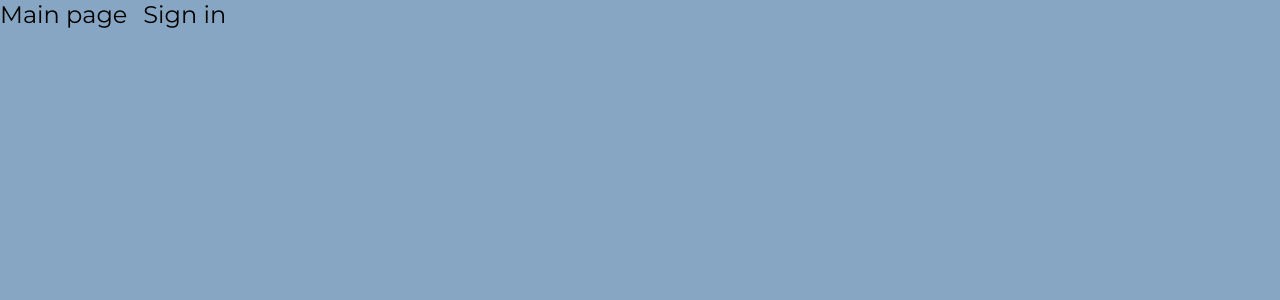
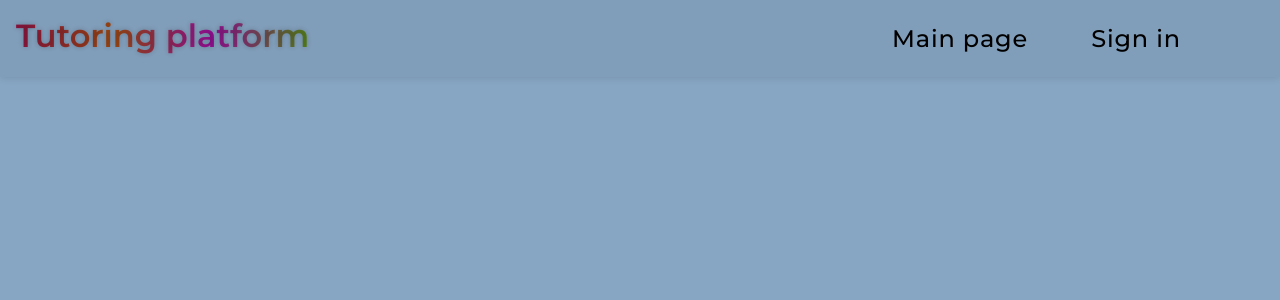
Before and after one commit to m-gibas/interactive-tutoring-platform, an Angular app in the folder frontend/interactive-tutoring/: page / in a window 1280 px wide. Shown: the top 300 px of the page. Built offline with nearby package versions, Linux system fonts and the light colour scheme; no server answers; a web font is replaced by a local one.

Commit message:
top navbar styles added

```diff
--- a/frontend/interactive-tutoring/src/app/app.component.html
+++ b/frontend/interactive-tutoring/src/app/app.component.html
@@ -5,6 +5,8 @@
 </nav> -->
 <app-main-page></app-main-page>
 <router-outlet></router-outlet>
+
+<div class="big"></div>
 
 <!-- <br /><br /><br /><br />
 <div>
--- a/frontend/interactive-tutoring/src/app/core/components/main-page/main-page.component.html
+++ b/frontend/interactive-tutoring/src/app/core/components/main-page/main-page.component.html
@@ -1,3 +1,5 @@
+<div class="main-nav">
+  <div class="logo">Tutoring platform</div>
   <ng-container *ngIf="currentUser && currentUser.length > 4; else navForGuest">
     <nav>
       <a routerLink="/">Main page</a>
@@ -12,3 +14,4 @@
       <a routerLink="/login">Sign in</a>
     </nav>
   </ng-template>
+</div>
--- a/frontend/interactive-tutoring/src/app/core/components/main-page/main-page.component.ts
+++ b/frontend/interactive-tutoring/src/app/core/components/main-page/main-page.component.ts
@@ -1,4 +1,4 @@
-import { Component, OnInit, inject } from '@angular/core';
+import { ChangeDetectorRef, Component, OnInit, inject } from '@angular/core';
 import { AsyncPipe, CommonModule, NgIf } from '@angular/common';
 import { RouterLink } from '@angular/router';
 import { UserService } from '../../services/user.service';
@@ -13,6 +13,8 @@ import { Observable, Subscription, take } from 'rxjs';
 export class MainPageComponent implements OnInit {
   private userService = inject(UserService);
 
+  private cdr = inject(ChangeDetectorRef);
+
   protected currentUser!: string;
 
   currUser!: Observable<string>;
@@ -22,10 +24,14 @@ export class MainPageComponent implements OnInit {
 
     this.userService
       .getCurrentUsername()
-      .pipe(take(1))
+      // .pipe(take(1))
       .subscribe((user) => {
         console.log('curr user: ', user);
         this.currentUser = user.username;
+        // nie działa :(( nie odświeża sie
+        console.log(this.currUser);
+
+        this.cdr.detectChanges();
         // return true;
       });
   }
--- a/frontend/interactive-tutoring/src/app/styles/all-styles.scss
+++ b/frontend/interactive-tutoring/src/app/styles/all-styles.scss
@@ -1,3 +1,4 @@
-@import "login.component";
-@import "register.component";
-@import "main-page.component";
+@import 'login.component';
+@import 'logout.component';
+@import 'register.component';
+@import 'main-page.component';
--- a/frontend/interactive-tutoring/src/app/styles/login.component.scss
+++ b/frontend/interactive-tutoring/src/app/styles/login.component.scss
@@ -1,3 +1,4 @@
+app-login {
   .register-prompt {
     width: 100%;
     margin-top: 2.5rem;
@@ -29,3 +30,4 @@
       }
     }
   }
+}
--- a/frontend/interactive-tutoring/src/app/styles/main-page.component.scss
+++ b/frontend/interactive-tutoring/src/app/styles/main-page.component.scss
@@ -1,11 +1,54 @@
+app-main-page {
+  .main-nav {
+    width: 100%;
+    position: sticky;
+    padding: 1rem;
+    top: 0;
+    background: rgba(0, 0, 0, 0.05);
+    box-shadow: 0 0 8px rgba(0, 0, 0, 0.15);
+
+    .logo {
+      position: fixed;
+      width: fit-content;
+      font-size: 2rem;
+      font-weight: 600;
+      text-shadow: 0 0 5px rgba(0, 0, 0, 0.2);
+      background: linear-gradient(
+        to right,
+        #8c1341,
+        #9c4912,
+        rgb(151, 16, 151),
+        rgb(85, 131, 24)
+      );
+      -webkit-text-fill-color: transparent;
+      background-clip: text;
+      -webkit-background-clip: text;
+    }
+
     nav {
       display: flex;
+      justify-content: flex-end;
       gap: 1rem;
+      padding: 0.5rem 3rem;
     }
 
     a {
+      width: 10rem;
+      text-align: center;
+      cursor: pointer;
       font-size: 1.5rem;
+      font-weight: 500;
       text-decoration: none;
       color: #000;
-    cursor: pointer;
+      letter-spacing: 0.05rem;
+      transition:
+        color 0.3s ease-in-out,
+        letter-spacing 0.4s ease-in-out;
     }
+
+    a:hover {
+      color: rgba(0, 0, 0, 0.7);
+      letter-spacing: 0.07rem;
+    }
+  }
+}
--- a/frontend/interactive-tutoring/src/app/styles/register.component.scss
+++ b/frontend/interactive-tutoring/src/app/styles/register.component.scss
@@ -1,3 +1,5 @@
+app-login,
+app-register {
   .signing-container {
     position: fixed;
     width: 20%;
@@ -91,3 +93,4 @@ form {
       color: rgb(189, 16, 16);
     }
   }
+}
--- a/frontend/interactive-tutoring/src/styles.scss
+++ b/frontend/interactive-tutoring/src/styles.scss
@@ -12,6 +12,7 @@
   padding: 0;
   box-sizing: border-box;
   font-family: 'Montserrat', 'Open Sans', 'Sometype Mono', sans-serif;
+  font-weight: 400;
 }
 
 body {
@@ -23,3 +24,7 @@ body {
   height: 100vh;
   width: 100%;
 }
+
+.big {
+  height: 200vh;
+}
```
Lines whose indentation alone changed are shown as unchanged.
